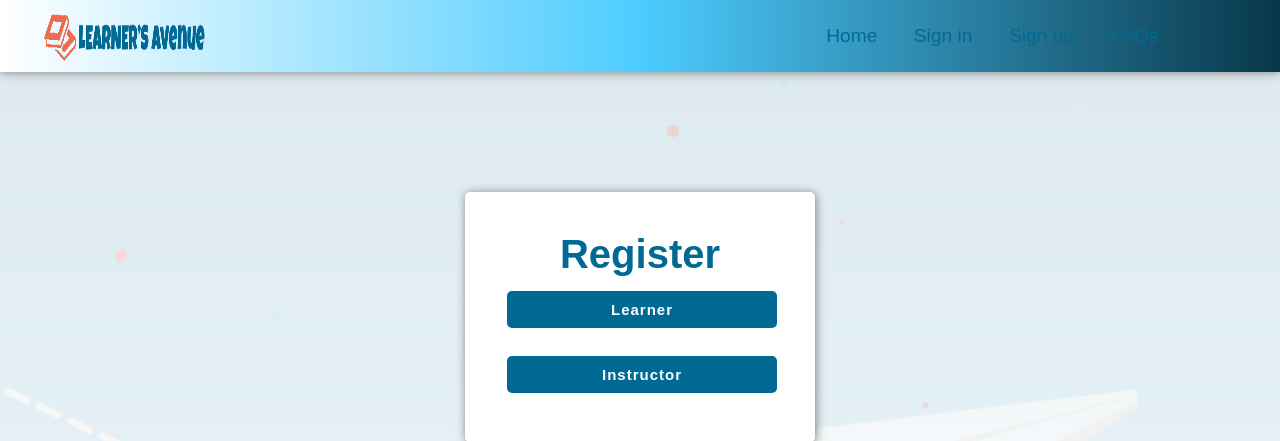
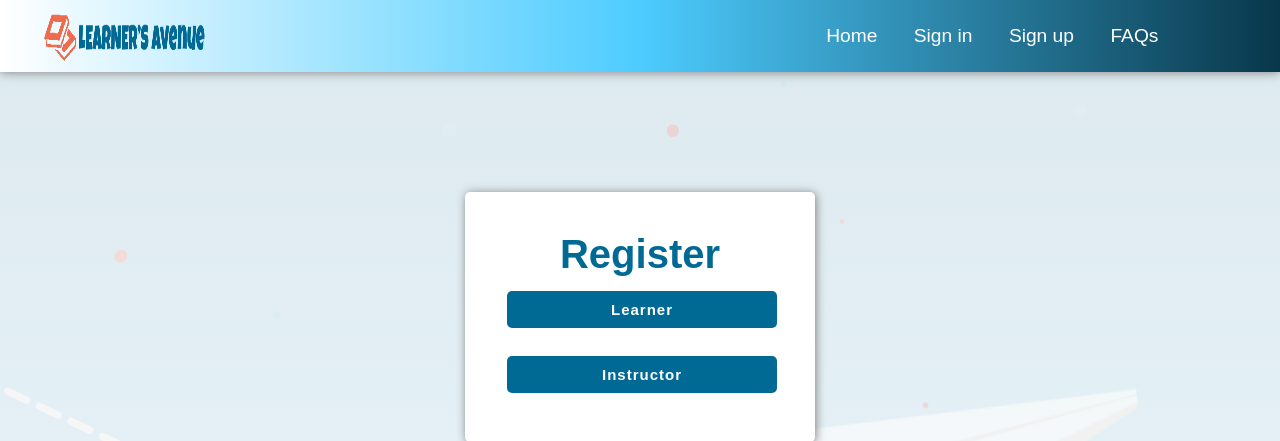
Before and after one commit to aiuaaiee/Online-Teaching-Platform-Frontend, a PHP site: page /Reg.html in a window 1280 px wide. Shown: the top 441 px of the page. Run offline with PHP 8.4, Linux system fonts and the light colour scheme; some libraries are stand-ins or nearby versions.

Commit message:
header nav bar, logo

```diff
--- a/Signup/style.css
+++ b/Signup/style.css
@@ -62,7 +62,7 @@ body{
 .header .navbar a{
     padding:0 1rem;
     font-size: 1.2rem;
-    color:var(--blue);
+    color: white;
 
 }
 
```
